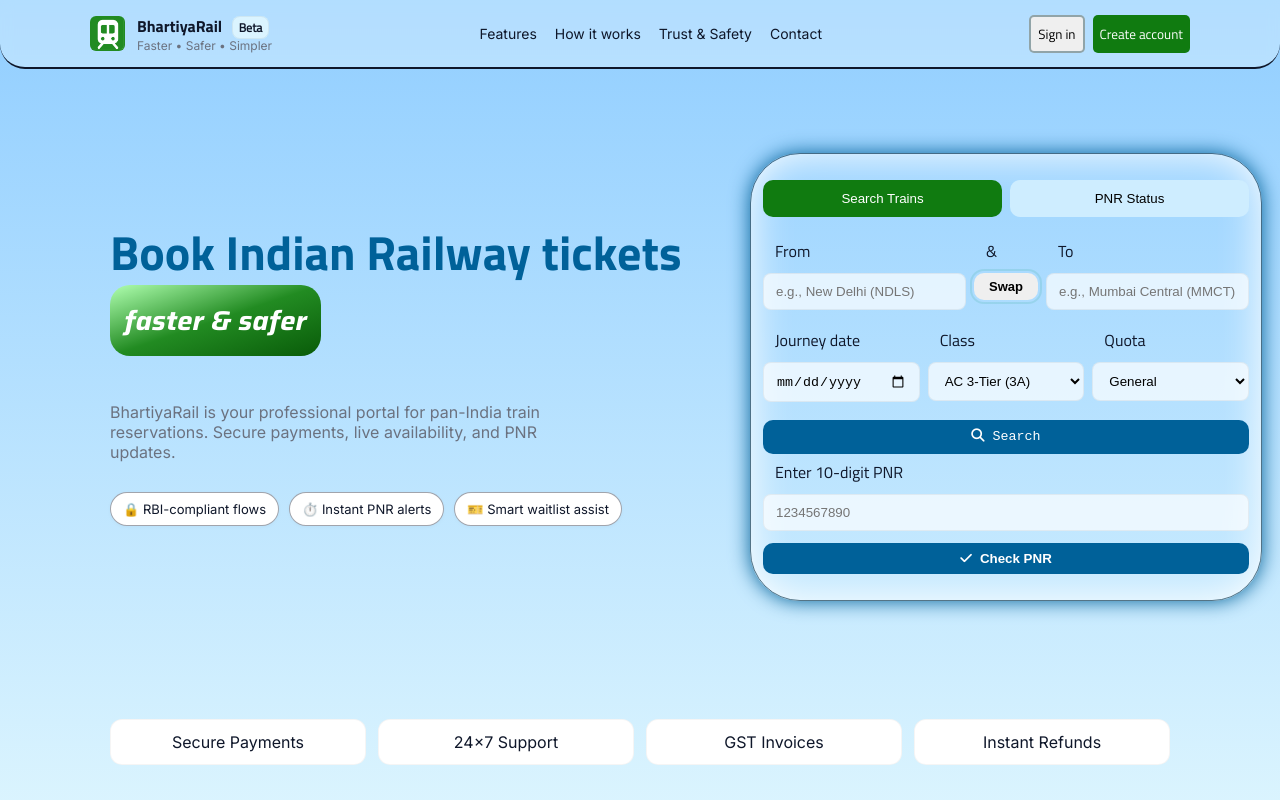
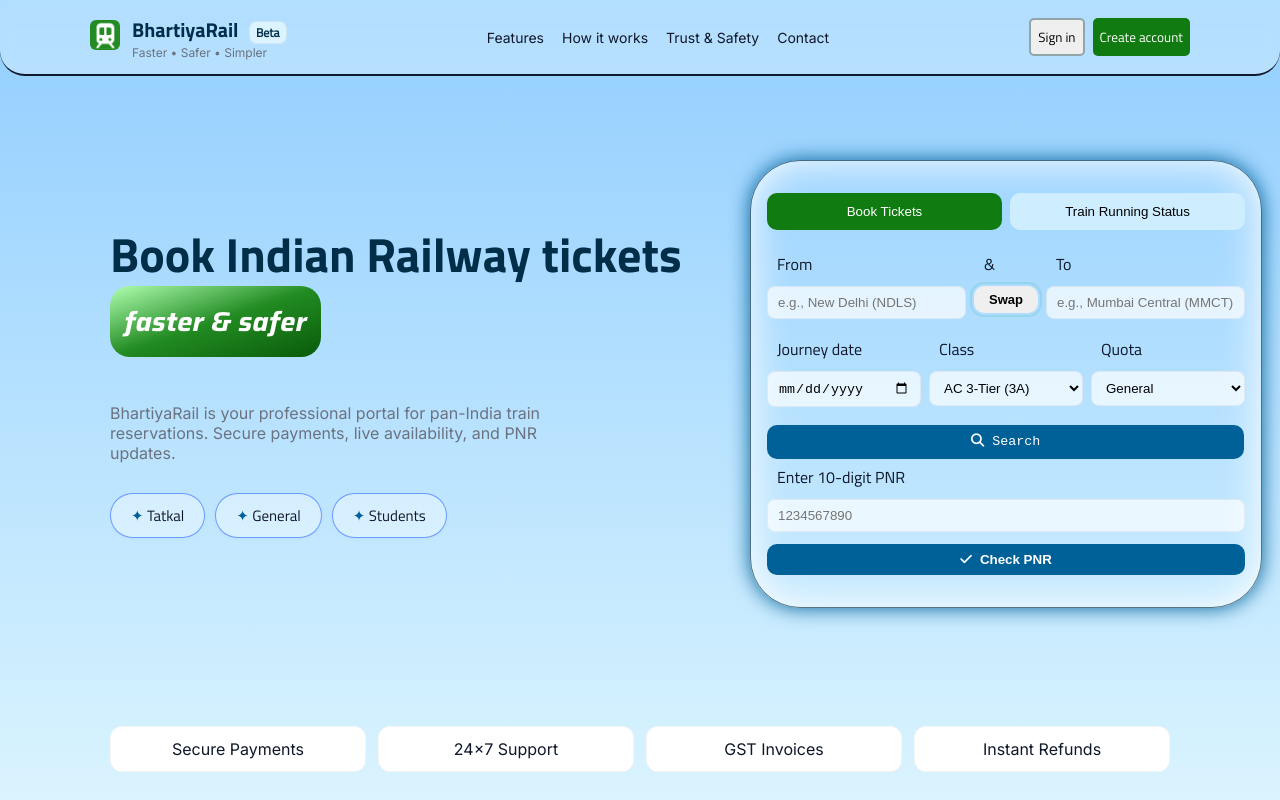
Before and after one commit to ShubhamIdnani/demo1, a plain HTML site: page code/index.html in a window 1280 px wide. Both pictures are taken after a click on the button "Swap". Shown: the top 800 px of the page. Drawn offline with Linux system fonts and the light colour scheme.

Commit message:
version 3.5

```diff
--- a/code/index.html
+++ b/code/index.html
@@ -47,19 +47,19 @@
                 faster & safer</span>
             <p class="lead">BhartiyaRail is your professional portal for pan-India train reservations. Secure payments, live availability, and PNR updates.</p>
             <div class="feature-chips">
-              <span class="chip">🔒 RBI-compliant flows</span>
-              <span class="chip">⏱️ Instant PNR alerts</span>
-              <span class="chip">🎫 Smart waitlist assist</span>
+              <span class="chip"><span>✦</span> Tatkal  </span>
+              <span class="chip"><span>✦</span> General  </span>
+              <span class="chip"><span>✦</span> Students  </span>
             </div>
           </div>
 
           <div class="hero-right">
             <form class="card booking" id="bookingForm">
               <div class="tabs">
-                <button class="tab active" data-tab="search">
-                   Search Trains
+                <button class="tab active" id="searchbtn" data-tab="search">
+                   Book Tickets
                 </button>
-                <button class="tab" data-tab="pnr">PNR Status</button>
+                <button class="tab" id="rsbtn">Train Running Status</button>
               </div>
 
               <div class="tabpane active" id="pane-search">
@@ -98,6 +98,7 @@
                       <option value="gen">General</option>
                       <option value="tatkal">Tatkal</option>
                       <option value="Ladies">Ladies</option>
+                      <option value="old">Students</option>
                       <option value="old">Old-age</option>
                     </select>
 
@@ -126,6 +127,8 @@
                   <i class="fa-solid fa-check" style="color: #ffffff;"></i>
                   Check PNR</button>
               </div>
+
+
 
             </form>
           </div>
@@ -190,7 +193,7 @@
           <h2>Trust & Safety</h2>
           <div class="stats three">
             <div class="stat-card"><div class="num">2M+</div><div class="label">Bookings served</div></div>
-            <div class="stat-card"><div class="num">&lt; 60s</div><div class="label">Avg. checkout time</div></div>
+            <div class="stat-card"><div class="num">< 60s</div><div class="label">Avg. checkout time</div></div>
             <div class="stat-card"><div class="num">4.8/5</div><div class="label">Support CSAT</div></div>
           </div>
         </div>
@@ -236,7 +239,7 @@
           </ul>
         </div>
       </div>
-      <div class="copyright">© 2025 BhartiyaRail Technologies Pvt. Ltd. All rights reserved.</div>
+      <div class="copyright">© 2026 BhartiyaRail Technologies Pvt. Ltd. All rights reserved.</div>
     </footer>
   </div>
   <script src="script.js"></script>
--- a/code/script.js
+++ b/code/script.js
@@ -1,78 +1,70 @@
-
 (function () {
 
-  // ============================
-  // 1) TAB SWITCHING (AS IT IS)
-  // ============================
-const tabs = document.querySelectorAll('.tab');
-const panes = document.querySelectorAll('.tabpane');
+
+  const tabs = document.querySelectorAll(".tab");
+  const panes = document.querySelectorAll(".tabpane");
+
+
 
   tabs.forEach(tab => {
-
     tab.addEventListener("click", e => {
       e.preventDefault();
 
-    // sabse active class hatao
-    tabs.forEach(t => t.classList.remove('active'));
-    panes.forEach(p => p.classList.remove('active'));
+      tabs.forEach(t => t.classList.remove("active"));
+      panes.forEach(p => p.classList.remove("active"));
 
-    // jo tab dabaya gaya use active karo
-    tab.classList.add('active');
+      tab.classList.add("active");
 
-    // pane ko dhoondo: pane-{data-tabValue}
-    const pane = document.getElementById("pane-" + tab.dataset.tab);
-    pane.classList.add('active');
+      const tabName = tab.dataset.tab;
+      if (tabName) {
+        const pane = document.getElementById("pane-" + tabName);
+        if (pane) pane.classList.add("active");
+      }
     });
-
   });
 
 
+  const pnrTab = document.getElementById("pnrTab");
+  const bookTab = document.querySelector('[data-tab="search"]');
+
+  const pnrPane = document.getElementById("pane-pnr");
+  const bookPane = document.getElementById("pane-search");
 
 
-  // ============================
-  // 2) FROM–TO SWAP
-  // ============================
+  if (pnrTab) {
+    pnrTab.addEventListener("click", () => {
+      bookPane.classList.remove("active");
+      pnrPane.classList.add("active");
+    });
+  }
+
+  if (bookTab) {
+    bookTab.addEventListener("click", () => {
+      pnrPane.classList.remove("active");
+      bookPane.classList.add("active");
+    });
+  }
+
+
   const swapBtn = document.getElementById("swapBtn");
+
   if (swapBtn) {
     swapBtn.addEventListener("click", () => {
       const from = document.getElementById("from");
       const to = document.getElementById("to");
+
+      if (from && to) {
         [from.value, to.value] = [to.value, from.value];
+      }
+    });
+  }
+
+if(searchbtn){
+  searchbtn.addEventListener("click", () => {
+    bookPane.classList.add("active");
+    pnrPane.classList.remove("active");
   });
 }
 
 
-
-  // ============================
-  // 3) REAL INDIAN TRAIN DATA
-  // ============================
-  const sampleTrains = [
-    { no: '12002', name: 'New Delhi – Bhopal Shatabdi Express', dep: '06:00', arr: '14:40', dur: '8h 40m', days: 'Daily' },
-    { no: '12235', name: 'Mumbai – Nagpur Vande Bharat Express', dep: '06:00', arr: '14:50', dur: '8h 50m', days: 'Daily' },
-    { no: '12050', name: 'Gatimaan Express (Delhi – Agra)', dep: '08:10', arr: '09:50', dur: '1h 40m', days: 'Daily' },
-    { no: '12294', name: 'Prayagraj – New Delhi Tejas Express', dep: '15:00', arr: '21:55', dur: '6h 55m', days: 'Daily' },
-    { no: '12423', name: 'Dibrugarh – New Delhi Rajdhani Express', dep: '20:55', arr: '13:55 (+2)', dur: '41h', days: 'Daily' },
-  ];
-
-
-
-
-
-  // ============================
-  // 6) LIVE FILTER SEARCH (TYPE KARTE HI SHOW)
-  // ============================
-  const liveInput = document.getElementById("searchInput");
-
-  if (liveInput) {
-    liveInput.addEventListener("input", () => {
-      const value = liveInput.value.toLowerCase();
-
-      const filtered = sampleTrains.filter(train =>
-        train.name.toLowerCase().includes(value) ||
-        train.no.includes(value)
-      );
-      renderTrains(filtered);
-    });
-  }
-
 })();
--- a/code/style.scss
+++ b/code/style.scss
@@ -78,20 +78,25 @@
      gap:12px
     }
 .logo{
-    width: 35px;
-    height: 35px;
+    width: 30px;
+    height: 30px;
     background-image: url('ss1.png');
     background-size: contain;
     background-color: #228B22;
     background-repeat: no-repeat;
     border-radius: 6px;
+    margin-bottom: 5px;
     }
 .brand-text
 .title{
     font-family: "tit";
     font-weight:900;
+    font-size: 20px;
+    color: #002e48;
 }
-
+.feature-chips .chip span{
+    color:#006199;
+}
 .brand-text .subtitle{font-size:12px; color:$muted}
 .badge{
     font-family: "tit1";
@@ -114,7 +119,7 @@
     font-size:14px;
 }
 .main-nav a:hover{
-    color:#006199;
+    color:#005789;
 }
 .cta{
     display:flex;
@@ -223,7 +228,7 @@
 .hero-left h1{
     font-family: "tit";
     font-size:3rem;
-    color:#006199;
+    color:#002e48;
     line-height:1.05;
     margin-bottom:20px;
 }
@@ -261,15 +266,30 @@
     gap:10px;
     flex-wrap:wrap
 }
+.trainsearch{
+    display: none;
+}
 .chip{
-    background:#ffffff;
-    padding:8px 12px;
+    background:#ffffff5d;
+    padding:10px 20px;
     border-radius:999px;
-    border:1px solid rgba(15, 23, 42, 0.388);
+    font-family:"tit1";
+    border:1px solid rgba(0, 76, 255, 0.511);
     box-shadow:0 1px 4px rgba(2,6,23,0.03);
-    font-size:13px
+    font-size:15px;
+    font-weight: 500;
 }
-
+.chip:hover{
+    background: #ceedff;
+    cursor: pointer;
+}
+.chip::selection{
+   background: transparent;
+}
+.chip:active{
+    background: #0178bc62;
+    cursor: pointer;
+}
 
 
 /* Booking card */
@@ -308,7 +328,7 @@
 
     .field label{
         font-family:"tit1";
-        padding-left: 12px;
+        padding-left: 10px;
         margin-top: 10px;
     }
 
@@ -324,7 +344,7 @@
     margin-top:8px
 }
 input[type="text"], input[type="date"], select{
-    padding:10px 12px;
+    padding:8px 10px;
     border-radius:8px;
     background-color: #ffffffae;
     border:1px solid rgba(15,23,42,0.06)
@@ -463,7 +483,7 @@
     padding: 5px 0px ;
 }
 .muted{
-    color: rgba(255,255,255,0.75)
+    color: rgba(255, 255, 255, 0.75)
 }
 .copyright{
     text-align:center;
@@ -506,7 +526,6 @@
 }
 
 
-/* Responsive */
 @media (max-width: 980px){
   .hero-grid{
     grid-template-columns:1fr 420px
@@ -558,13 +577,11 @@
   .logo{
     display: flex;
     align-items: center;
-    width: 35px;
+    width: 30px;
     height: 30px;
 }
 }
 
-/* small polish */
+
 a{color:inherit}
 button:focus, input:focus, select:focus{outline:2px solid rgba(5,150,105,0.12); outline-offset:2px}
-
-/* end of file */
```
Also changed, not shown: code/style.css, 1 other file. Lines whose indentation alone changed are shown as unchanged.
